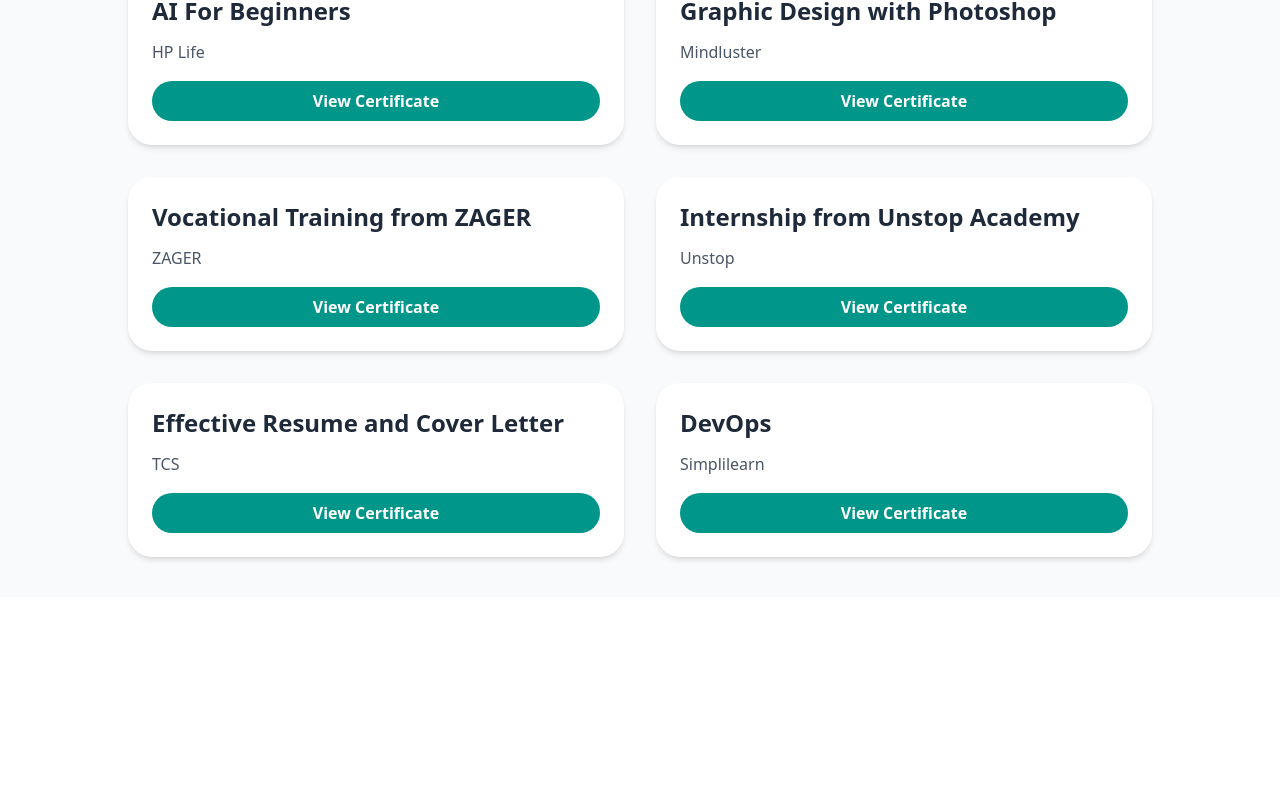
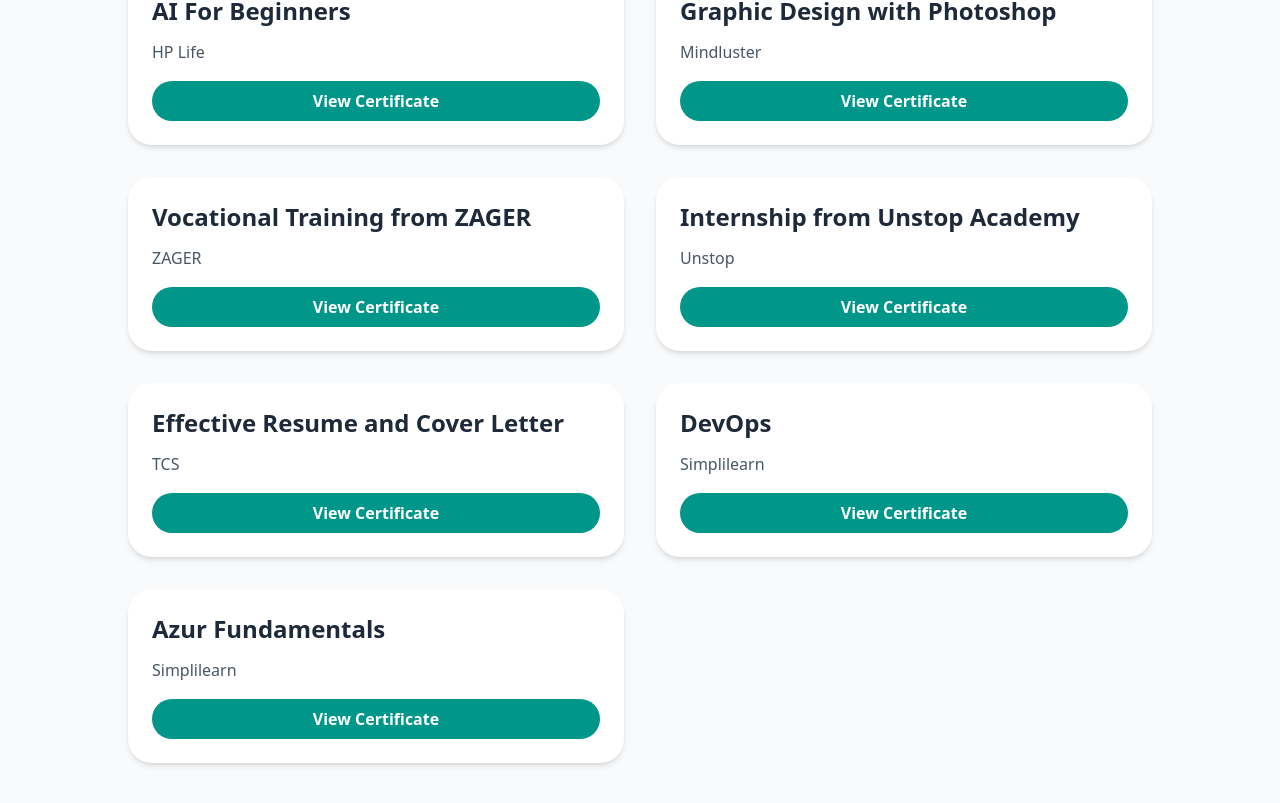
Before and after one commit to saurabh5286/Res-portfolio, a React (Vite) app: page / in a window 1280 px wide. Shown: the part 2295-3098 px from the top of the page. Before the commit the page ends 2892 px from the top, so only its background shows below. Built offline with nearby package versions, Linux system fonts and the light colour scheme.

Commit message:
Update Certificates.jsx

```diff
--- a/src/components/pages/Certificates.jsx
+++ b/src/components/pages/Certificates.jsx
@@ -91,6 +91,13 @@
       imgAlt: "SimplilearnCertificate",
       id: "devops-cert",
     },
+    {
+      title: "Azur Fundamentals",
+      description: "Simplilearn",
+      imgSrc: "/Azur.png",
+      imgAlt: "SimplilearnCertificate",
+      id: "azur-cert",
+    },
   ];
 
   const [activeImage, setActiveImage] = useState(null);
```
